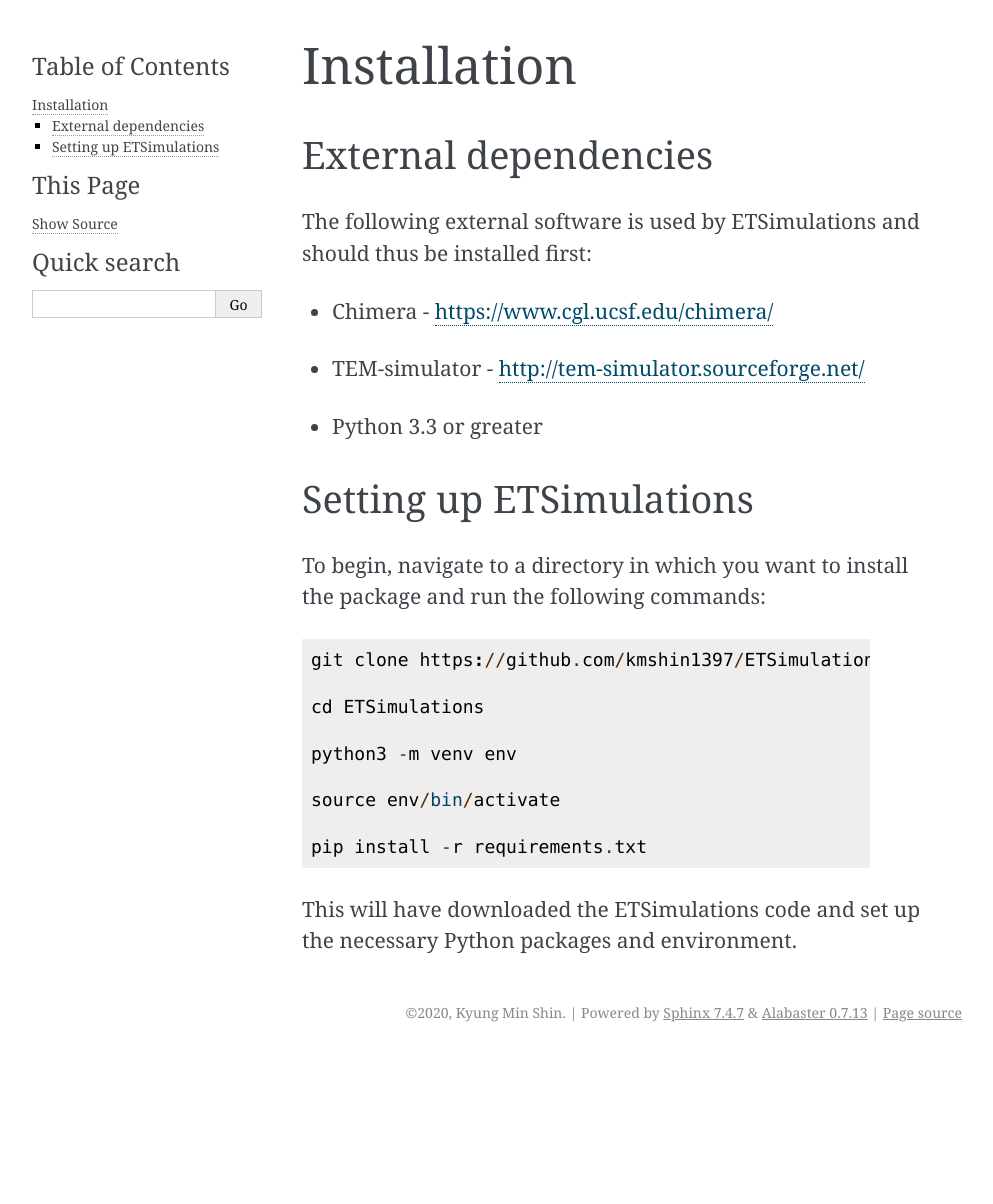
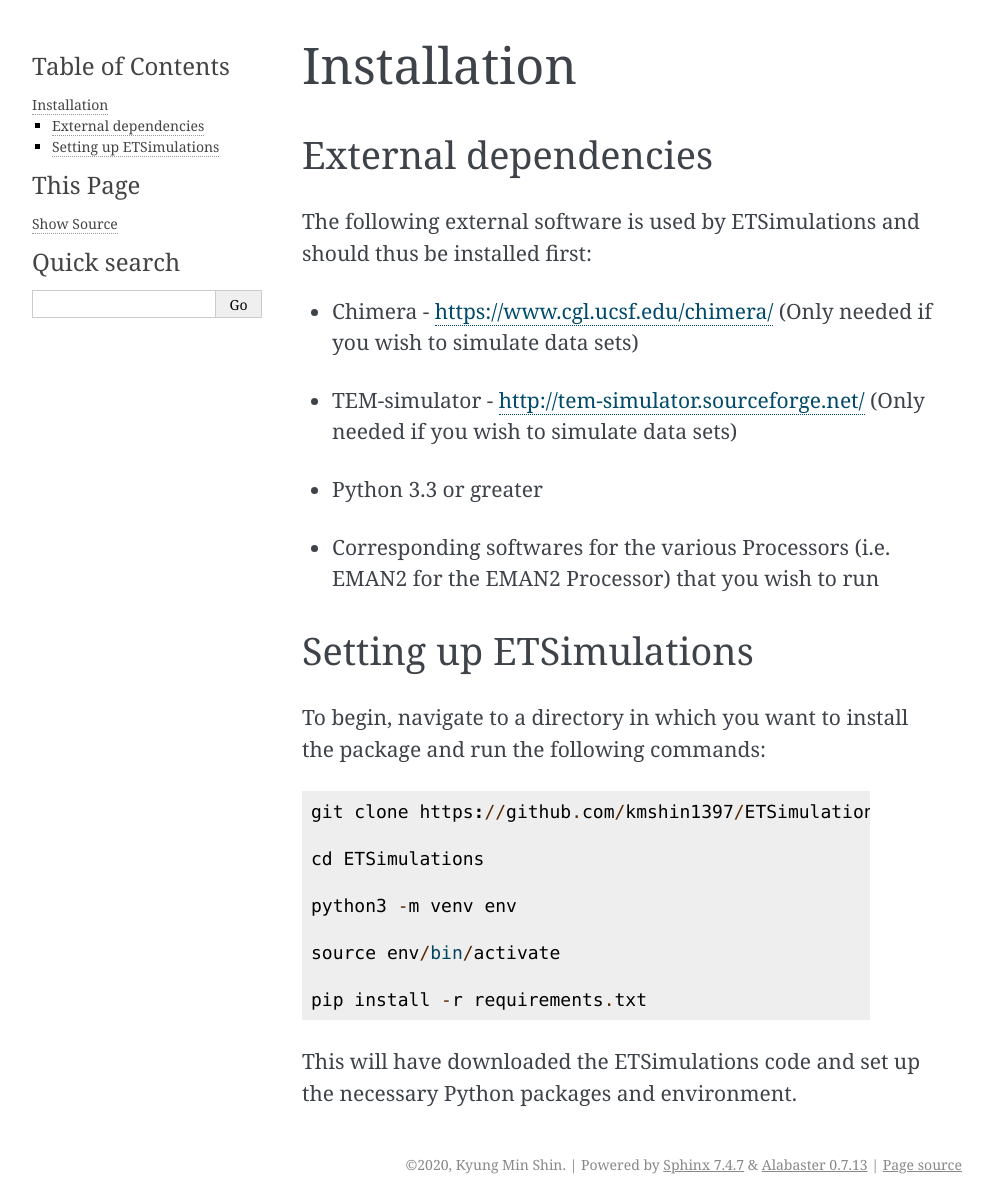
Before and after one commit to kmshin1397/ETSimulations, a Sphinx documentation site: the page built from docs/Installation.rst, in a window 1280 px wide. Shown: the whole page, without its empty margins (148-1141 px from the left). Built offline with Sphinx 7.4.7, drawn with Linux system fonts in a browser that asks for light colours; before the commit the page ends 1052 px from its top, so only the background shows below that.

Commit message:
Update documentation

```diff
--- a/docs/Installation.rst
+++ b/docs/Installation.rst
@@ -7,11 +7,13 @@
 ---------------------
 The following external software is used by ETSimulations and should thus be installed first:
 
-* Chimera - https://www.cgl.ucsf.edu/chimera/
+* Chimera - https://www.cgl.ucsf.edu/chimera/ (Only needed if you wish to simulate data sets)
 
-* TEM-simulator - http://tem-simulator.sourceforge.net/
+* TEM-simulator - http://tem-simulator.sourceforge.net/ (Only needed if you wish to simulate data sets)
 
 * Python 3.3 or greater
+
+* Corresponding softwares for the various Processors (i.e. EMAN2 for the EMAN2 Processor) that you wish to run
 
 ------------------------
 Setting up ETSimulations
--- a/requirements.txt
+++ b/requirements.txt
@@ -1,3 +1,4 @@
+wheel
 scipy
 PyYAML
 pytest
```
